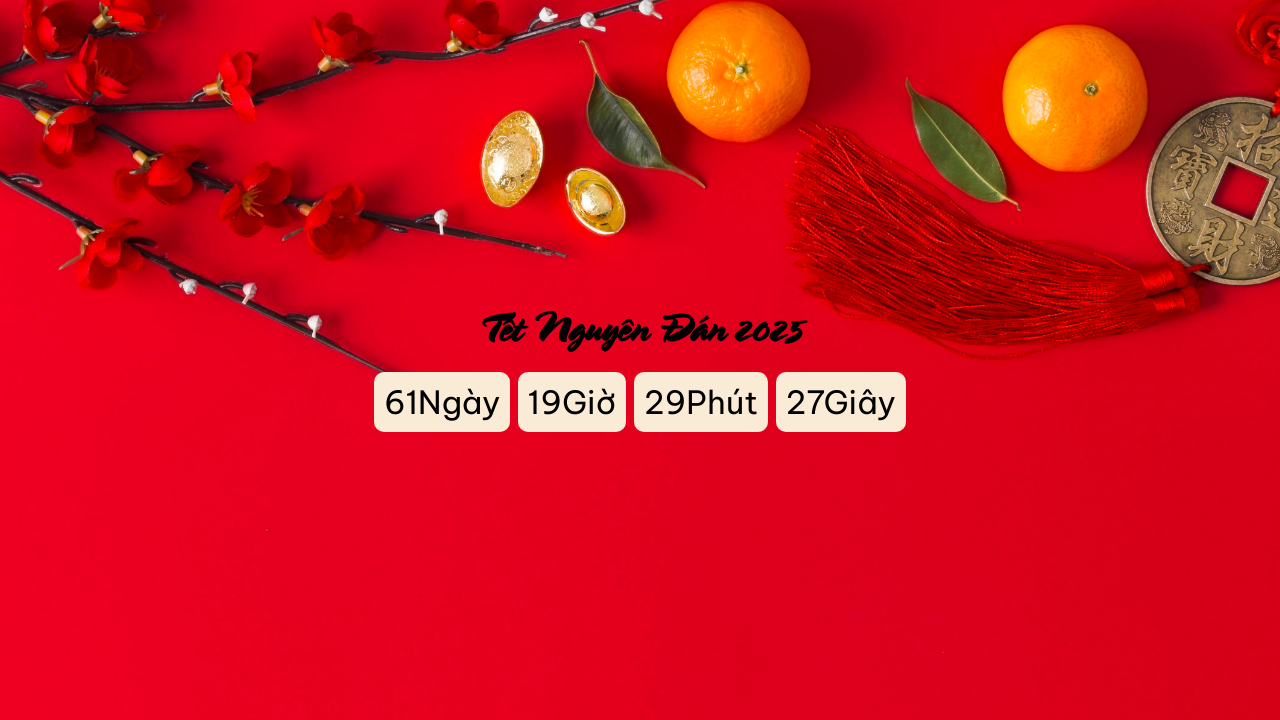
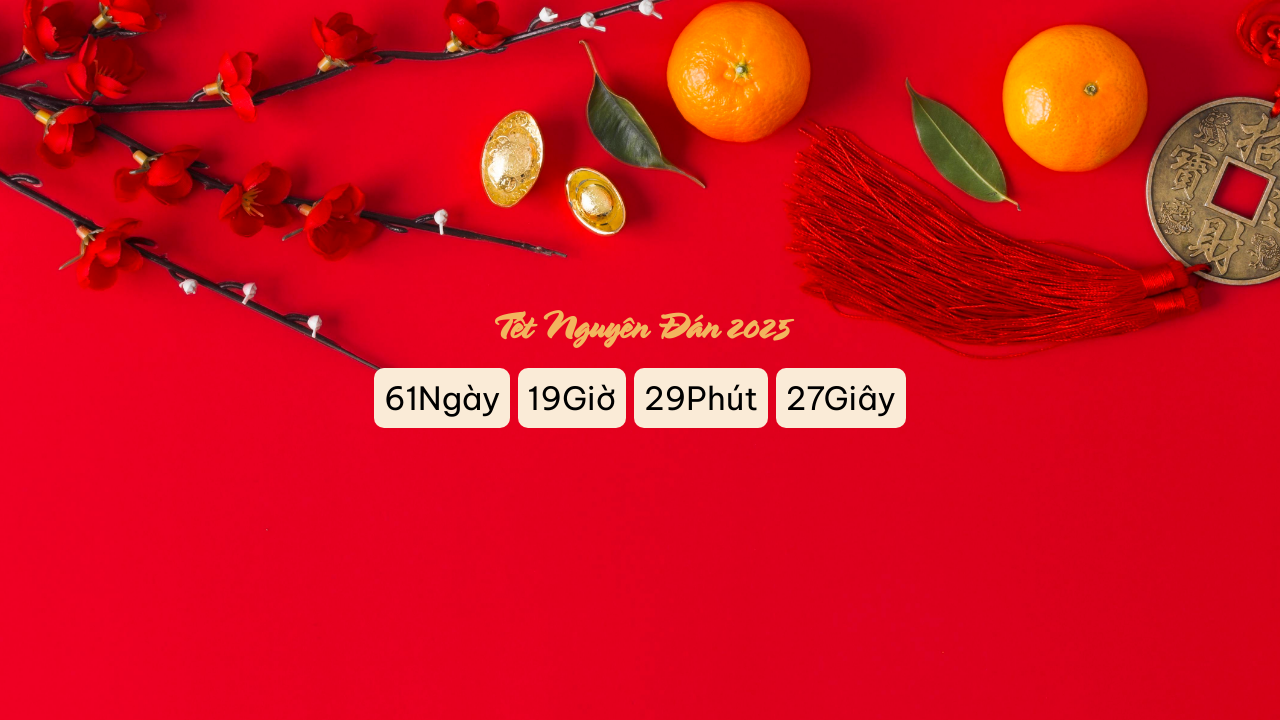
Before and after one commit to bunny298/tet2025, a plain HTML site: page index.html in a window 1280 px wide. Shown: the top 720 px of the page. Drawn offline with Linux system fonts and the light colour scheme.

Commit message:
Update style.css

```diff
--- a/style.css
+++ b/style.css
@@ -16,7 +16,8 @@ body {
 h1 {
     font-family: 'jumbox', sans-serif;
     margin-bottom: 30px;
-    font-size: 2.5rem;
+    font-size: 2.3rem;
+    color: #F2B55E;
 }
 
 .container {
```
